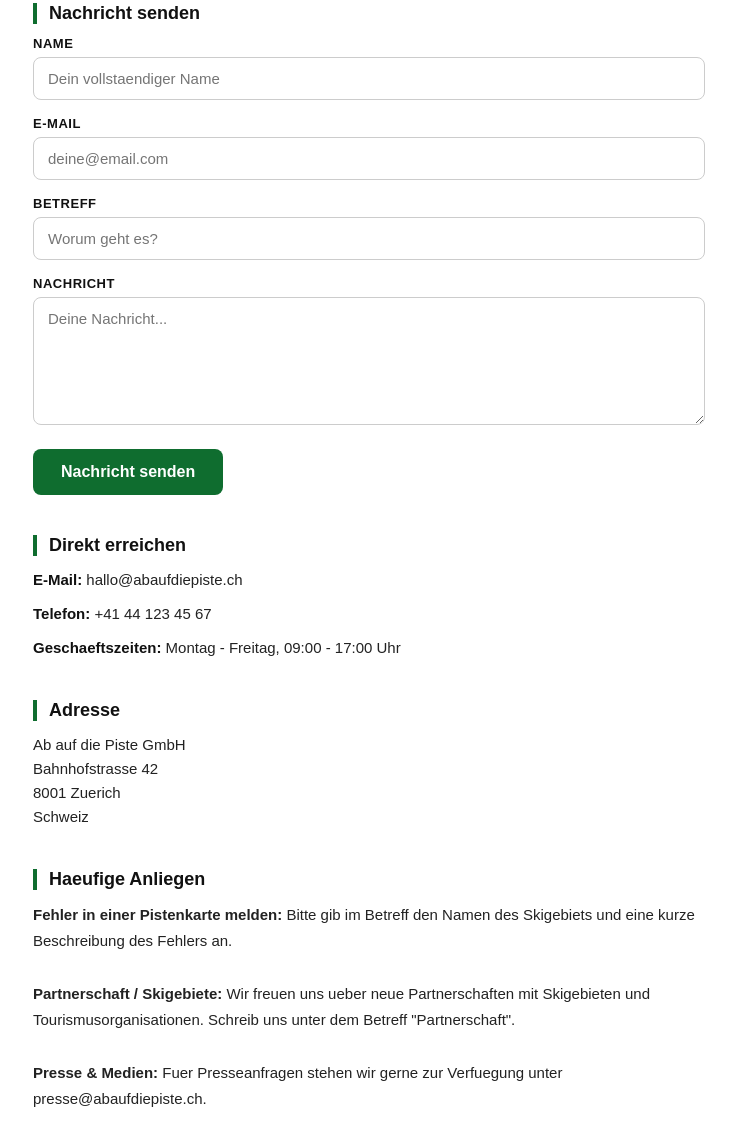
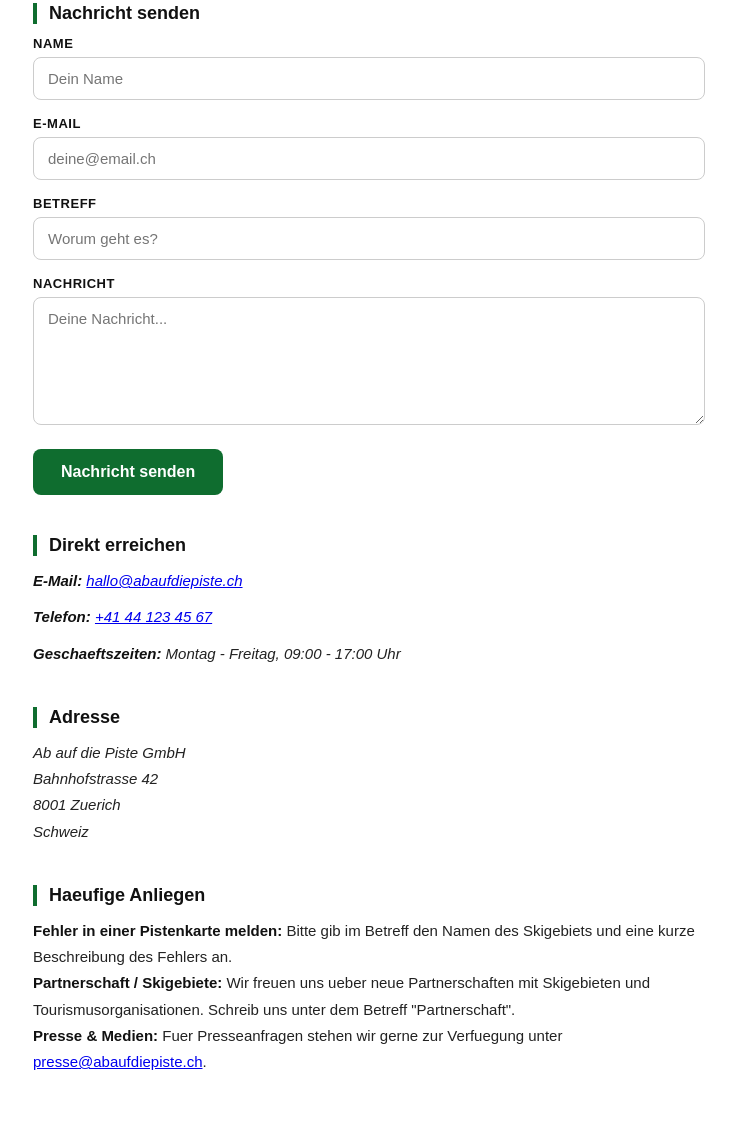
Before and after one commit to iberbeu/abaufdiepiste, a plain HTML site: page kontakt.html in a window 1280 px wide. Shown: the part 261-1406 px from the top of the page, without its empty margins (271-1007 px from the left). Drawn offline with Linux system fonts and the light colour scheme.

Commit message:
fix(KAN-8): Nav aria-current auf Kontakt Seite, semantisches HTML

```diff
--- a/kontakt.html
+++ b/kontakt.html
@@ -8,49 +8,55 @@
 </head>
 <body>
 
-    <div class="nav-overlay" id="navOverlay"></div>
-    <nav class="nav-popup" id="navPopup">
-      <button class="nav-close" id="navClose">&times;</button>
+  <!-- Nav Overlay -->
+  <div class="nav-overlay" id="navOverlay" aria-hidden="true"></div>
+
+  <!-- Nav Popup -->
+  <nav class="nav-popup" id="navPopup" role="dialog" aria-modal="true" aria-label="Hauptnavigation">
+    <button class="nav-close" id="navClose" aria-label="Navigation schliessen">&times;</button>
     <ul class="nav-list">
       <li><a href="index.html" class="nav-link">Pistenplaene</a></li>
-        <li><a href="https://play.google.com/store" class="nav-link" target="_blank">App runterladen</a></li>
+      <li><a href="https://play.google.com/store" class="nav-link" target="_blank" rel="noopener">App runterladen</a></li>
       <li><a href="ueber-uns.html" class="nav-link">Ueber uns</a></li>
-        <li><a href="kontakt.html" class="nav-link">Kontakt</a></li>
+      <li><a href="kontakt.html" class="nav-link" aria-current="page">Kontakt</a></li>
     </ul>
   </nav>
 
+  <!-- Page Header -->
   <header class="page-header">
-      <button class="hamburger-menu" id="menuBtn" aria-label="Menue oeffnen">
-        <span class="hamburger-icon">
-          <span></span><span></span><span></span>
+    <button class="hamburger-menu" id="menuBtn" aria-label="Navigation oeffnen" aria-expanded="false" aria-controls="navPopup">
+      <span class="hamburger-icon" aria-hidden="true">
+        <span></span>
+        <span></span>
+        <span></span>
       </span>
       <span class="menu-label">Menu</span>
     </button>
-      <a href="index.html" class="back-link">&#8592; Startseite</a>
+    <a href="index.html" class="back-link" aria-label="Zurueck zur Startseite">&#8592; Startseite</a>
   </header>
 
+  <!-- Main Content -->
   <main class="page-wrapper">
     <h1 class="page-title">Kontakt</h1>
     <p class="page-subtitle">
-        Hast du Fragen, Feedback oder moechtest du mit uns zusammenarbeiten?
-        Wir freuen uns von dir zu hoeren. Schreib uns einfach - wir antworten
-        in der Regel innerhalb von 24 Stunden.
+      Hast du Fragen, Feedback oder moechtest du mit uns zusammenarbeiten? Wir freuen uns von dir zu hoeren.
+      Schreib uns einfach - wir antworten in der Regel innerhalb von 24 Stunden.
     </p>
 
-      <div class="section-block">
+    <section class="section-block">
       <h2>Nachricht senden</h2>
-        <form class="contact-form" id="contactForm">
+      <form class="contact-form" id="contactForm" novalidate>
         <div class="form-group">
           <label for="name">Name</label>
-            <input type="text" id="name" name="name" placeholder="Dein vollstaendiger Name" required />
+          <input type="text" id="name" name="name" placeholder="Dein Name" required autocomplete="name" />
         </div>
         <div class="form-group">
           <label for="email">E-Mail</label>
-            <input type="email" id="email" name="email" placeholder="deine@email.com" required />
+          <input type="email" id="email" name="email" placeholder="deine@email.ch" required autocomplete="email" />
         </div>
         <div class="form-group">
           <label for="subject">Betreff</label>
-            <input type="text" id="subject" name="subject" placeholder="Worum geht es?" />
+          <input type="text" id="subject" name="subject" placeholder="Worum geht es?" required />
         </div>
         <div class="form-group">
           <label for="message">Nachricht</label>
@@ -58,40 +64,44 @@
         </div>
         <button type="submit" class="btn-submit">Nachricht senden</button>
       </form>
-      </div>
+    </section>
 
-      <div class="section-block">
+    <section class="section-block">
       <h2>Direkt erreichen</h2>
-        <div class="contact-info">
-          <div class="contact-info-item"><strong>E-Mail:</strong> hallo@abaufdiepiste.ch</div>
-          <div class="contact-info-item"><strong>Telefon:</strong> +41 44 123 45 67</div>
-          <div class="contact-info-item"><strong>Geschaeftszeiten:</strong> Montag - Freitag, 09:00 - 17:00 Uhr</div>
-        </div>
-      </div>
+      <address class="contact-info">
+        <p class="contact-info-item"><strong>E-Mail:</strong> <a href="mailto:hallo@abaufdiepiste.ch">hallo@abaufdiepiste.ch</a></p>
+        <p class="contact-info-item"><strong>Telefon:</strong> <a href="tel:+41441234567">+41 44 123 45 67</a></p>
+        <p class="contact-info-item"><strong>Geschaeftszeiten:</strong> Montag - Freitag, 09:00 - 17:00 Uhr</p>
+      </address>
+    </section>
 
-      <div class="section-block">
+    <section class="section-block">
       <h2>Adresse</h2>
-        <div class="contact-info">
-          <div class="contact-info-item">
+      <address class="contact-info">
+        <p class="contact-info-item">
           Ab auf die Piste GmbH<br />
           Bahnhofstrasse 42<br />
           8001 Zuerich<br />
           Schweiz
-          </div>
-        </div>
-      </div>
+        </p>
+      </address>
+    </section>
 
-      <div class="section-block">
+    <section class="section-block">
       <h2>Haeufige Anliegen</h2>
-        <p>
-          <strong>Fehler in einer Pistenkarte melden:</strong> Bitte gib im Betreff den Namen
-          des Skigebiets und eine kurze Beschreibung des Fehlers an.<br /><br />
-          <strong>Partnerschaft / Skigebiete:</strong> Wir freuen uns ueber neue Partnerschaften
-          mit Skigebieten und Tourismusorganisationen. Schreib uns unter dem Betreff "Partnerschaft".<br /><br />
-          <strong>Presse &amp; Medien:</strong> Fuer Presseanfragen stehen wir gerne zur Verfuegung
-          unter presse@abaufdiepiste.ch.
+      <p class="contact-info-item">
+        <strong>Fehler in einer Pistenkarte melden:</strong> Bitte gib im Betreff den Namen des Skigebiets
+        und eine kurze Beschreibung des Fehlers an.
       </p>
-      </div>
+      <p class="contact-info-item">
+        <strong>Partnerschaft / Skigebiete:</strong> Wir freuen uns ueber neue Partnerschaften mit Skigebieten
+        und Tourismusorganisationen. Schreib uns unter dem Betreff "Partnerschaft".
+      </p>
+      <p class="contact-info-item">
+        <strong>Presse &amp; Medien:</strong> Fuer Presseanfragen stehen wir gerne zur Verfuegung unter
+        <a href="mailto:presse@abaufdiepiste.ch">presse@abaufdiepiste.ch</a>.
+      </p>
+    </section>
   </main>
 
   <script src="app.js"></script>
```
Lines whose indentation alone changed are shown as unchanged.
